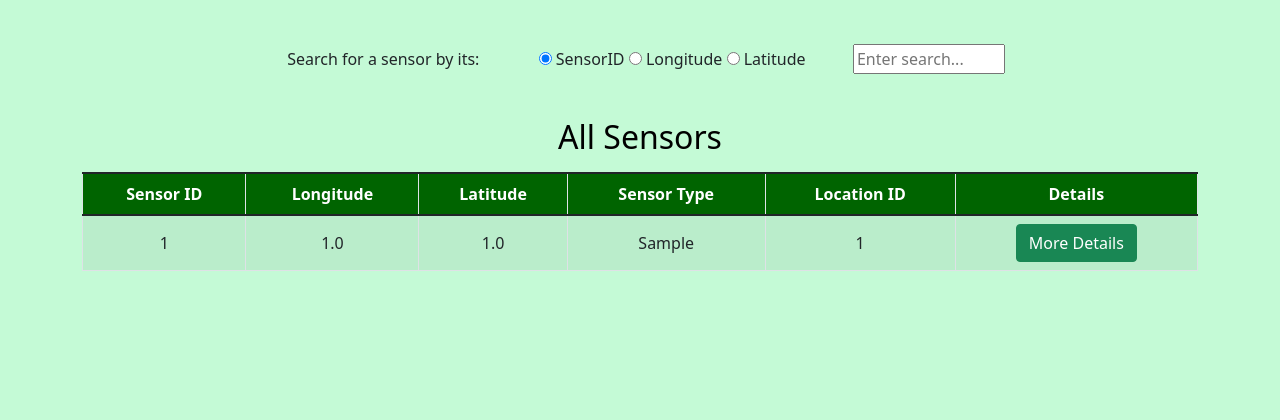
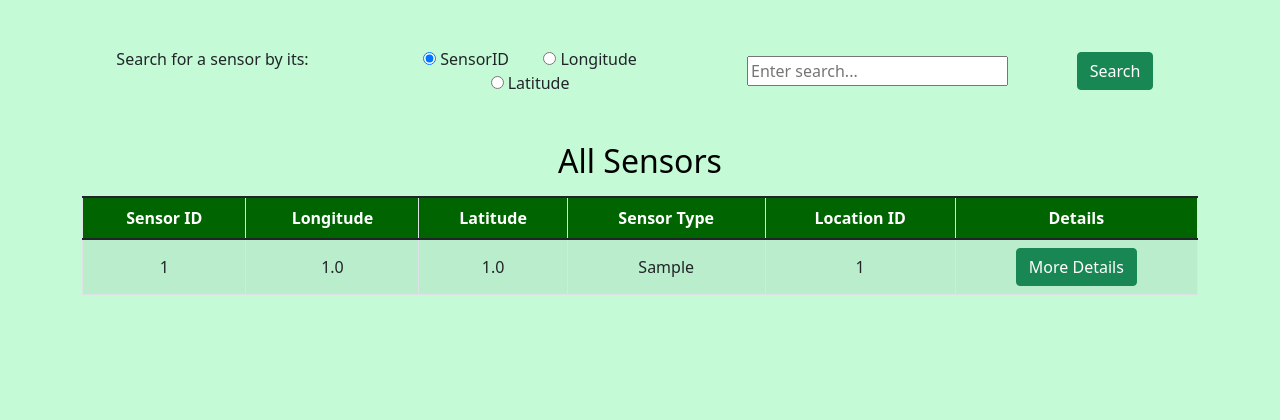
Before and after one commit to Xenterra/GroupProjectBackup, a Django app: page /sensorListPage/ in a window 1280 px wide. Shown: the part 82-502 px from the top of the page. Run offline with Django 3.2, Linux system fonts and the light colour scheme; tables that the repository leaves empty hold one stand-in row (values such as "Sample post"); some libraries are stand-ins or nearby versions.

Commit message:
formatting - search button on the sensor list page

```diff
--- a/airMonitor/templates/airMonitor/sensorListPage.html
+++ b/airMonitor/templates/airMonitor/sensorListPage.html
@@ -10,31 +10,45 @@
 <div class="container my-3">
 	<div class="row">
 		<!-- search bar -->
-		<form action="/sensorListPage/" method="POST" class="form-inline align-middle mx-auto w-auto">
+		<form action="/sensorListPage/" method="POST" class="form-inline mx-auto">
 			{% csrf_token %}
 			<div class="row">
 
 				<!-- text -->
-				<div class="col-md-4 col-sm-4 col-xs-4 col-form-label">
+				<div class="col-md-3 col-sm-3 col-xs-3 col-form-label">
 					<label> Search for a sensor by its: </label>
 				</div>
 
 				<!-- search selection: radios -->
-				<div class="col-md-5 col-sm-5 col-xs-5 col-form-label text-center">
-					<input type="radio" id="sensorID" name="searchType" value="sensorID" checked>
-					<label for="sensorID" class="form-check-label"> SensorID </label>
+				<div class="col-md-4 col-sm-4 col-xs-4 col-form-label">
 
-					<input type="radio" id="longitude" name="searchType" value="longitude">
-					<label for="longitude"> Longitude </label>
+					<!-- putting radio button inside the "label" is for both of them always being together (in the samw line) -->
+					<label for="sensorID" class="form-check-label" style="margin-right: 30px;">
+						<input type="radio" id="sensorID" name="searchType" value="sensorID" checked>
+						SensorID
+					</label>
 
-					<input type="radio" id="latitude" name="searchType" value="latitude">
-					<label for="latitude"> Latitude </label>
+					<label for="longitude" style="margin-right: 30px;">
+						<input type="radio" id="longitude" name="searchType" value="longitude">
+						Longitude
+					</label>
+
+					<label for="latitude" style="margin-right: 30px;">
+						<input type="radio" id="latitude" name="searchType" value="latitude">
+						Latitude
+					</label>
+
 				</div>
 
 				<!-- input -->
 				<div class="col-md-3 col-sm-3 col-xs-3 align-self-center">
 					<!-- if enter character, error occurs -->
-					<input type="text" name="criteria" placeholder="Enter search..." style="width: 90%;">
+					<input type="text" name="criteria" placeholder="Enter search..." style="width: 100%;">
+				</div>
+
+				<!-- button -->
+				<div class="col-md-2 col-sm-2 col-xs-2 align-self-center">
+                    <button type="submit" class="btn btn-success"> Search </button>
 				</div>
 
 			</div>
```
